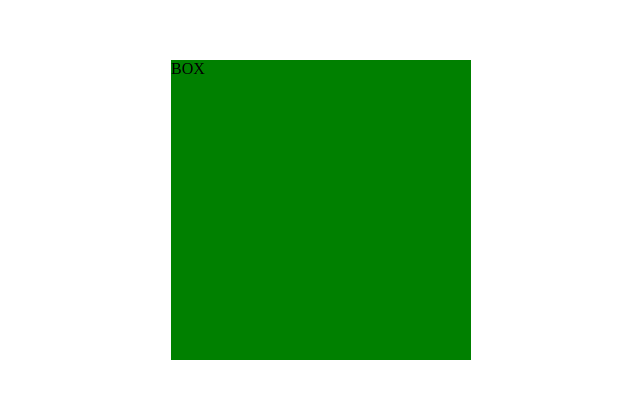
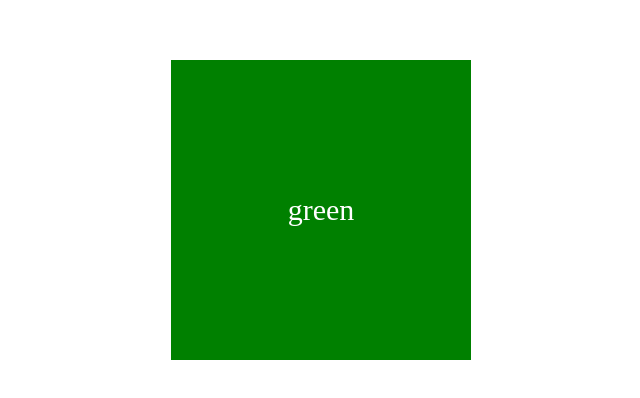
Before and after one commit to jnwnddh/square, a plain HTML site: page index.html in a window 1280 px wide. Shown: the part 190-588 px from the top of the page, without its empty margins (319-959 px from the left). Drawn offline with Linux system fonts and the light colour scheme.

Commit message:
그린박스에 글자추가

```diff
--- a/index.html
+++ b/index.html
@@ -9,7 +9,7 @@
 </head>
 <body>
     <section>
-        <article>BOX</article>
+        <article>green</article>
     </section>
 
 </body>
--- a/scss/style.scss
+++ b/scss/style.scss
@@ -13,5 +13,10 @@ article{
     width: 300px;
     height: 300px;
     background: green;
+    display: flex;
+    justify-content: center;
+    align-items: center;
+    color: #fff;
+    font-size: 30px;
 
 }
```
Also changed, not shown: css/style.css, 1 other file.
